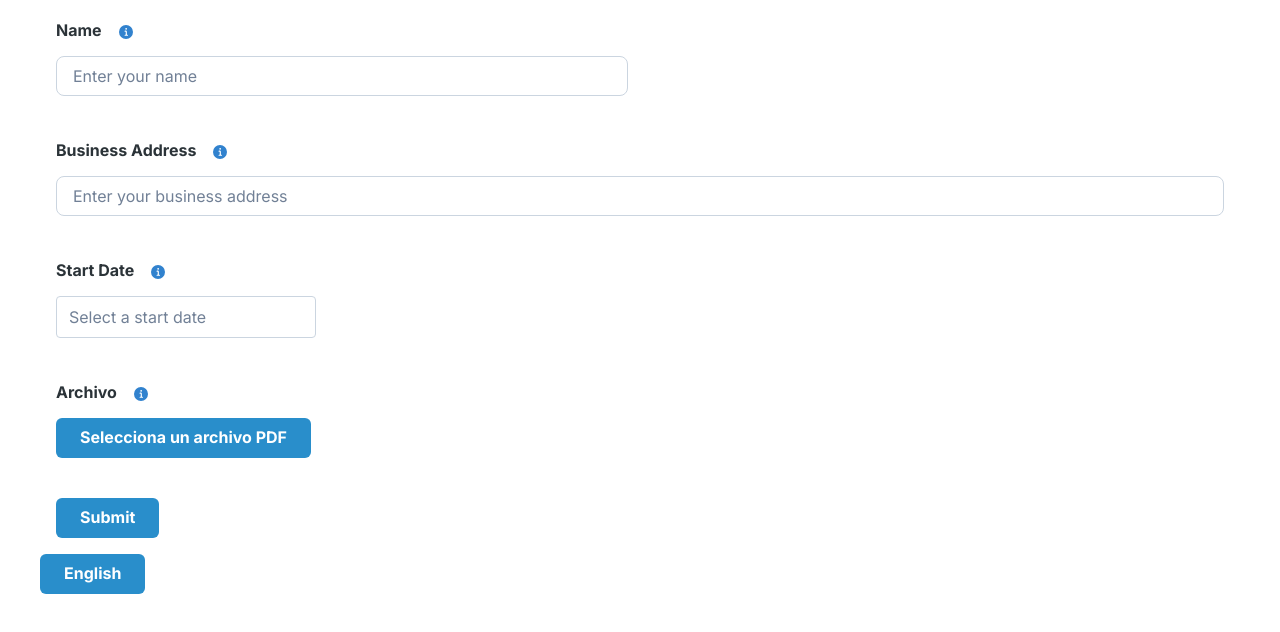
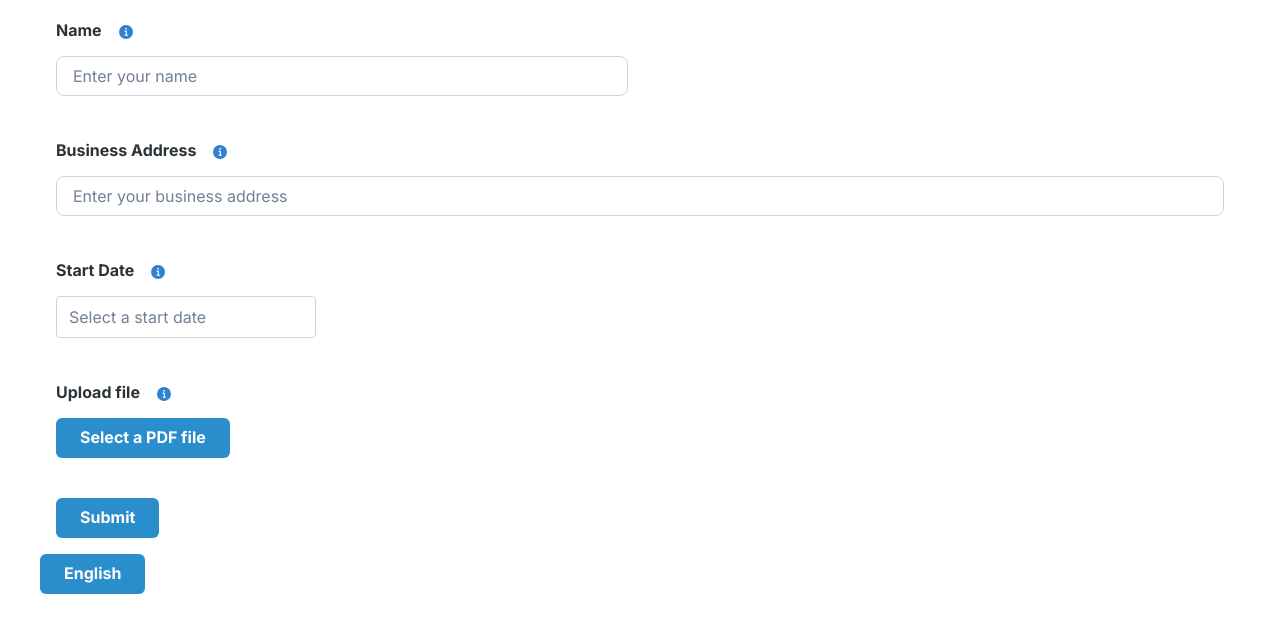
Before and after one commit to Elkinssm/forms-project, a React (Vite) app: page /components in a window 1280 px wide. Shown: the top 632 px of the page. Built offline with nearby package versions, Linux system fonts and the light colour scheme.

Commit message:
feat: update file input labels and placeholders for internationalization support

```diff
--- a/src/components/FormComponents/inputs/fieldsConfig.ts
+++ b/src/components/FormComponents/inputs/fieldsConfig.ts
@@ -62,10 +62,10 @@ export const fields: FieldConfig[] = [
   },
   {
     name: "file",
-    label: "Archivo",
+    label: "upload_file_label", // Clave de traducción
     type: "file",
-    placeholder: "Selecciona un archivo PDF",
-    helpText: "Debe ser un archivo PDF de máximo 2MB.",
+    placeholder: "upload_file_placeholder", // Clave de traducción
+    helpText: "upload_file_helpText", // Clave de traducción
     colSpan: 2,
     validation: {
       required: true,
--- a/src/locales/en/translation.json
+++ b/src/locales/en/translation.json
@@ -16,5 +16,8 @@
   "Seleccione una fecha": "Select a date",
   "Start Date": "Start Date",
   "Select a start date": "Select a start date",
-  "Choose the start date for your business.": "Choose the start date for your business."
+  "Choose the start date for your business.": "Choose the start date for your business.",
+  "upload_file_label": "Upload file",
+  "upload_file_placeholder": "Select a PDF file",
+  "upload_file_helpText": "It must be a PDF file up to 2MB in size."
 }
--- a/src/locales/es/translation.json
+++ b/src/locales/es/translation.json
@@ -17,5 +17,8 @@
   "Fecha de inicio": "Fecha de inicio",
   "Start Date": "Fecha de inicio",
   "Select a start date": "Seleccione una fecha de inicio",
-  "Choose the start date for your business.": "Elija la fecha de inicio para su negocio."
+  "Choose the start date for your business.": "Elija la fecha de inicio para su negocio.",
+  "upload_file_label": "Archivo",
+  "upload_file_placeholder": "Selecciona un archivo PDF",
+  "upload_file_helpText": "Debe ser un archivo PDF de máximo 2MB."
 }
```
